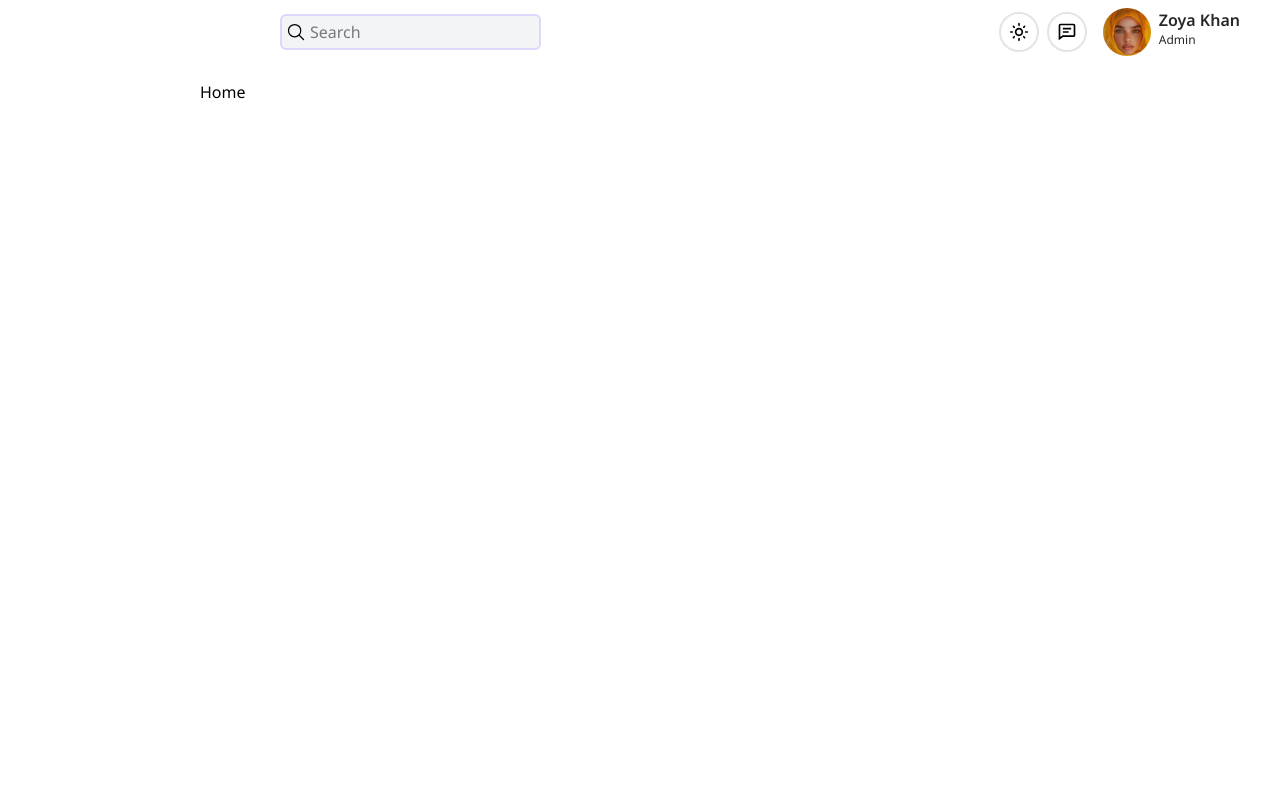
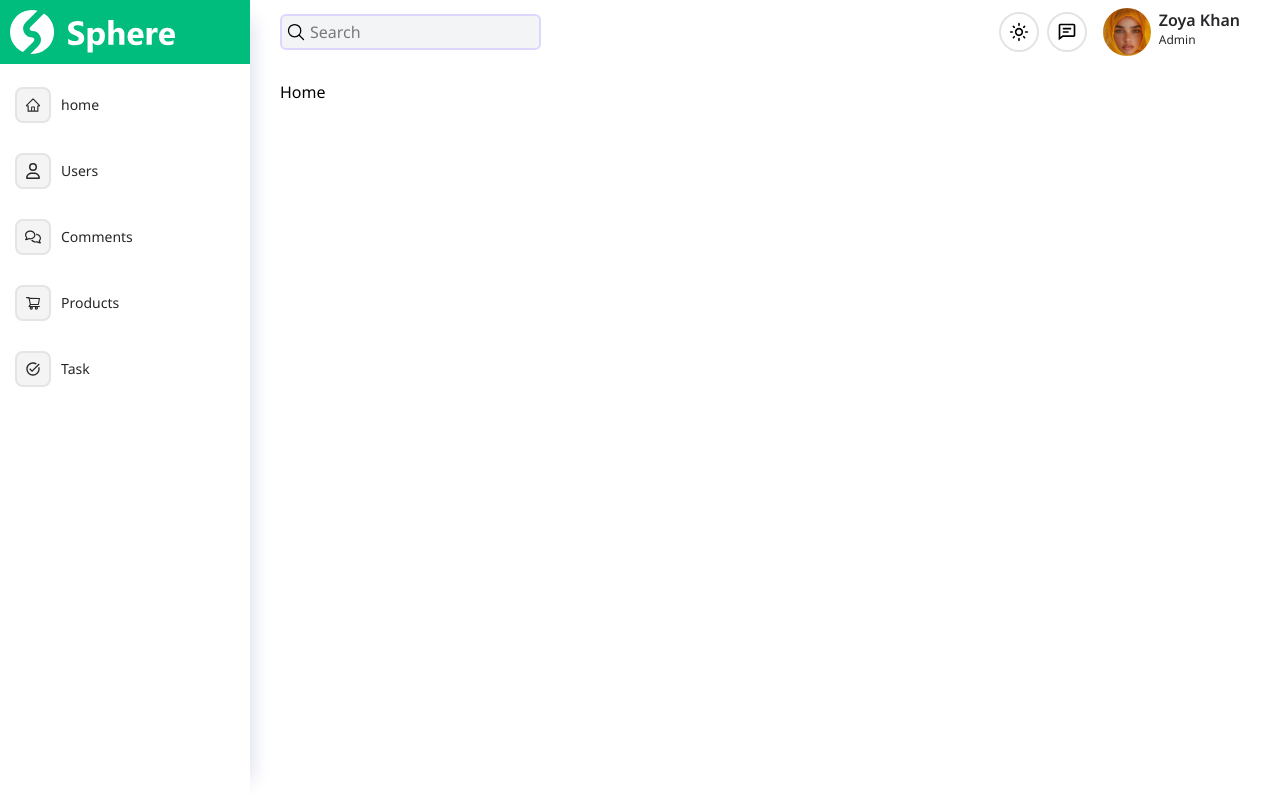
Before and after one commit to hossein1075/dashbord-admin, a React (Vite) app: page / in a window 1280 px wide. Built offline with nearby package versions, Linux system fonts and the light colour scheme.

Commit message:
complete sideBar

```diff
--- a/src/App.jsx
+++ b/src/App.jsx
@@ -15,9 +15,9 @@ const [open, setOpen] = useState(false)
     <TemplateContextApi.Provider value={{open, setOpen}}>
     <div className='flex'>
     <SideBar/>
-    <div className='flex-1 ml-50'>
+    <div className='flex-1 lg:ml-50'>
     <Header/>
-    <div className='pt-20'>
+    <div className='lg:p-20 pt-20'>
       {route}
     </div>
     </div>
--- a/src/Components/Header/NavMobile/NavMobile.jsx
+++ b/src/Components/Header/NavMobile/NavMobile.jsx
@@ -10,7 +10,7 @@ function NavMobile() {
   return (
       <nav className='fixed top-0 left-0 lg:left-60 right-0'>
     <div className='flex lg:hidden items-center justify-between py-2 px-5 dark:bg-zinc-700 bg-white'>
-      <button className='text-white bg-emerald-500 w-10 h-9 flexCenter rounded-md cursor-pointer' onClick={() => ContextData.setOpen(true)}>
+      <button className='text-white bg-emerald-500 w-10 h-9 flexCenter rounded-md cursor-pointer ' onClick={() => ContextData.setOpen(true)}>
         <FaBars />
       </button>
       <div>
--- a/src/Components/SideBar/SideBar.jsx
+++ b/src/Components/SideBar/SideBar.jsx
@@ -1,4 +1,4 @@
-import React, { useContext } from 'react'
+import React, { useContext, useEffect, useState } from 'react'
 import { NavLink } from 'react-router-dom'
 import { AiOutlineHome } from "react-icons/ai";
 import { FaRegUser } from "react-icons/fa6";
@@ -6,68 +6,97 @@ import { FaRegComments } from "react-icons/fa6";
 import { AiOutlineShoppingCart } from "react-icons/ai";
 import { MdOutlineTaskAlt } from "react-icons/md";
 import { TemplateContextApi } from '../../ContextApi/CreateContext';
+import { useTheme } from '../UseTheme/UseTheme';
+import { MdOutlineDarkMode } from "react-icons/md";
+import { MdOutlineLightMode } from "react-icons/md";
+import { IoMdCloseCircleOutline } from "react-icons/io";
+function SideBar() {
+  const [isDesktop, setIsDesktop] = useState(window.innerWidth >= 1024)
 
-function SideBar() {
 
   const ContextData = useContext(TemplateContextApi)
+  const { dark, darkHandler } = useTheme()
+  useEffect(()=> {
+
+    const resizeHandler = () => setIsDesktop(window.innerWidth >= 1024)
+
+    window.addEventListener('resize', resizeHandler)
+    return () => window.removeEventListener('resize', resizeHandler)
+  },[])
+
 
   // <div class="transition-[left_0.3s_ease,width_0.3s_ease] ..."></div>
 
   return (
-    <nav className={`w-62.5 h-screen fixed lg:left-0  bg-white shadow-[20px_0_20px_-20px_#d3d7e9] z-40 dark:bg-zinc-700  transition-all duration-500 ease-in-out delay-150 ${ContextData.open ? 'translate-x-0 opacity-100 scale-100' : 'translate-x-[-260px] opacity-0 scale-95'}`}>
-      <div className='bg-emerald-500 p-2.5 mb-4 '>
+        <nav className={`w-62.5 h-screen fixed lg:left-0  bg-white shadow-[20px_0_20px_-20px_#d3d7e9] z-40 dark:bg-zinc-700 `} style={{ transform: isDesktop ? 'translateX(0) scale(1)' : ContextData.open ? 'translateX(0) scale(1)' : 'translateX(-260px) scale(0.95)' ,  opacity:
+      isDesktop
+        ? 1
+        : ContextData.open
+        ? 1
+        : 0,  transition: 'transform 0.6s cubic-bezier(0.22,1,0.36,1), opacity 0.4s ease-in-out',}}>
+    <div className='bg-emerald-500 p-2.5 mb-4 transition-all duration-500 ease-in-out'>
         <img src="/images/sidebar/logo.svg" className='h-11' alt="logo" />
       </div>
       <ul>
-        <li className='mb-4'>
-          <button className={`flex items-center gap-2.5 py-1.75 px-3.75  text-sm`}>
-            <span className={`size-9 rounded-lg flexCenter border-2 border-solid border-zinc-200 dark:bg-emerald-500  `}>
-
+        <li className='mb-4 block lg:hidden'>
+          <button onClick={() => ContextData.setOpen(false)} className={`flex items-center gap-2.5  py-1.75 px-3.75  text-sm text-zinc-800 dark:text-zinc-100`}>
+            <span className={`size-9 rounded-lg flexCenter border-2 border-solid border-zinc-200 dark:bg-emerald-500 `}>
+              <IoMdCloseCircleOutline size={16} />
             </span>
-            home
+            close
           </button>
         </li>
-        <li className='mb-4'>
-          <NavLink to='/home' className={({isActive}) => `flex items-center gap-2.5 py-1.75 px-3.75  text-sm  ${isActive ? 'bg-gray-100 text-zinc-800' : 'text-zinc-800 dark:text-zinc-100'}`}>
+        <li className='mb-4 block lg:hidden'>
+          <button onClick={darkHandler} className={`flex items-center gap-2.5 py-1.75 px-3.75  text-sm text-zinc-800 dark:text-zinc-100`}>
+            <span className={`size-9 rounded-lg flexCenter border-2 border-solid border-zinc-200 dark:bg-emerald-500  `}>
+              {dark ? <MdOutlineDarkMode size={20} /> : <MdOutlineLightMode size={16} />}
+            </span>
+            {dark ? 'dark' : 'light'}
+          </button>
+        </li>
+        <li className='mb-4' onClick={() => ContextData.setOpen(false)}>
+          <NavLink to='/home' className={({ isActive }) => `flex items-center gap-2.5 py-1.75 px-3.75  text-sm  ${isActive ? 'bg-gray-100 text-zinc-800' : 'text-zinc-800 dark:text-zinc-100'}`}>
             <span className={`size-9 rounded-lg flexCenter border-2 border-solid border-zinc-200 dark:bg-emerald-500  ${window.location.pathname === '/home' ? 'bg-emerald-500 text-zinc-100' : 'bg-zinc-100'}`}>
-              <AiOutlineHome size={16}/>
+              <AiOutlineHome size={16} />
             </span>
             home
           </NavLink>
         </li>
-        <li  className='mb-4'>
-          <NavLink to='/users' className={({isActive}) => `flex items-center gap-2.5 py-1.75 px-3.75  text-sm  ${isActive ? 'bg-gray-100 text-zinc-800' : 'text-zinc-800 dark:text-zinc-100'}`}>
+        <li className='mb-4' onClick={() => ContextData.setOpen(false)}>
+          <NavLink to='/users' className={({ isActive }) => `flex items-center gap-2.5 py-1.75 px-3.75  text-sm  ${isActive ? 'bg-gray-100 text-zinc-800' : 'text-zinc-800 dark:text-zinc-100'}`}>
             <span className={`size-9 rounded-lg flexCenter border-2 border-solid border-zinc-200 dark:bg-emerald-500  ${window.location.pathname === '/users' ? 'bg-emerald-500 text-zinc-100' : 'bg-zinc-100'}`}>
-             <FaRegUser size={16}/>
+              <FaRegUser size={16} />
             </span>
             Users
           </NavLink>
         </li>
-        <li className='mb-4'>
-          <NavLink to='/comments' className={({isActive}) => `flex items-center gap-2.5 py-1.75 px-3.75  text-sm  ${isActive ? 'bg-gray-100 text-zinc-800' : 'text-zinc-800 dark:text-zinc-100'}`}>
+        <li className='mb-4' onClick={() => ContextData.setOpen(false)}>
+          <NavLink to='/comments' className={({ isActive }) => `flex items-center gap-2.5 py-1.75 px-3.75  text-sm  ${isActive ? 'bg-gray-100 text-zinc-800' : 'text-zinc-800 dark:text-zinc-100'}`}>
             <span className={`size-9 rounded-lg flexCenter border-2 border-solid border-zinc-200 dark:bg-emerald-500  ${window.location.pathname === '/comments' ? 'bg-emerald-500 text-zinc-100' : 'bg-zinc-100'}`}>
-             <FaRegComments size={16}/>
+              <FaRegComments size={16} />
             </span>
             Comments
           </NavLink>
         </li>
-        <li  className='mb-4'>
-          <NavLink to='/products' className={({isActive}) => `flex items-center gap-2.5 py-1.75 px-3.75  text-sm  ${isActive ? 'bg-gray-100 text-zinc-800' : 'text-zinc-800 dark:text-zinc-100'}`}>
+        <li className='mb-4' onClick={() => ContextData.setOpen(false)}>
+          <NavLink to='/products' className={({ isActive }) => `flex items-center gap-2.5 py-1.75 px-3.75  text-sm  ${isActive ? 'bg-gray-100 text-zinc-800' : 'text-zinc-800 dark:text-zinc-100'}`}>
             <span className={`size-9 rounded-lg flexCenter border-2 border-solid border-zinc-200 dark:bg-emerald-500  ${window.location.pathname === '/products' ? 'bg-emerald-500 text-zinc-100' : 'bg-zinc-100'}`}>
-              <AiOutlineShoppingCart size={16}/>
+              <AiOutlineShoppingCart size={16} />
             </span>
             Products
           </NavLink>
         </li>
-        <li  className='mb-4'>
-          <NavLink to='/task' className={({isActive}) => `flex items-center gap-2.5 py-1.75 px-3.75  text-sm   ${isActive ? 'bg-gray-100 text-zinc-800' : 'text-zinc-800 dark:text-zinc-100'}`}>
+        <li className='mb-4' onClick={() => ContextData.setOpen(false)}>
+          <NavLink to='/task' className={({ isActive }) => `flex items-center gap-2.5 py-1.75 px-3.75  text-sm   ${isActive ? 'bg-gray-100 text-zinc-800' : 'text-zinc-800 dark:text-zinc-100'}`}>
             <span className={`size-9 rounded-lg flexCenter border-2 border-solid border-zinc-200 dark:bg-emerald-500  ${window.location.pathname === '/task' ? 'bg-emerald-500 text-zinc-100' : 'bg-zinc-100'}`}>
-             <MdOutlineTaskAlt size={16}/>
+              <MdOutlineTaskAlt size={16} />
             </span>
             Task
           </NavLink>
         </li>
       </ul>
+
+
     </nav>
   )
 }
```
Lines whose indentation alone changed are shown as unchanged.
